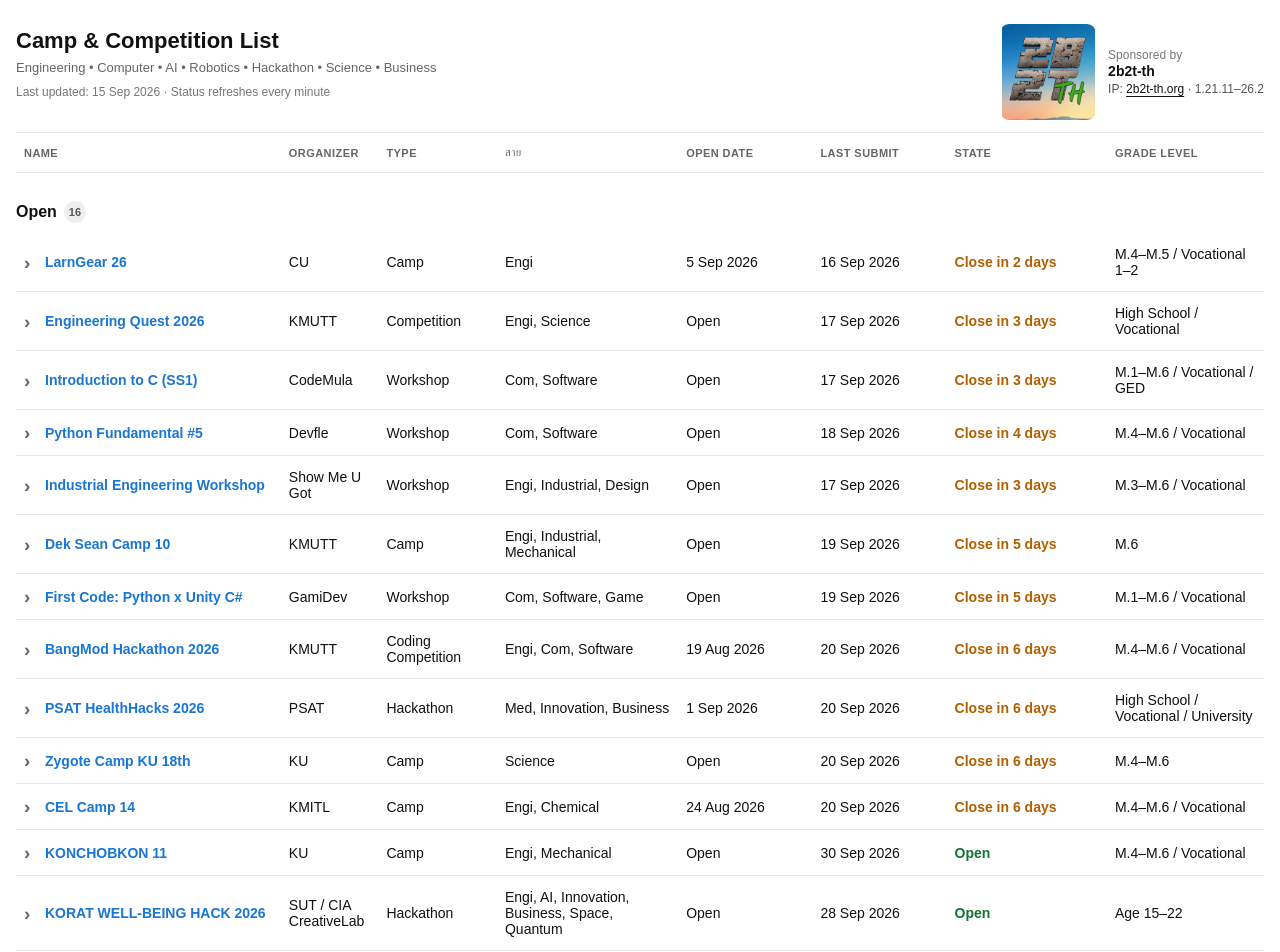
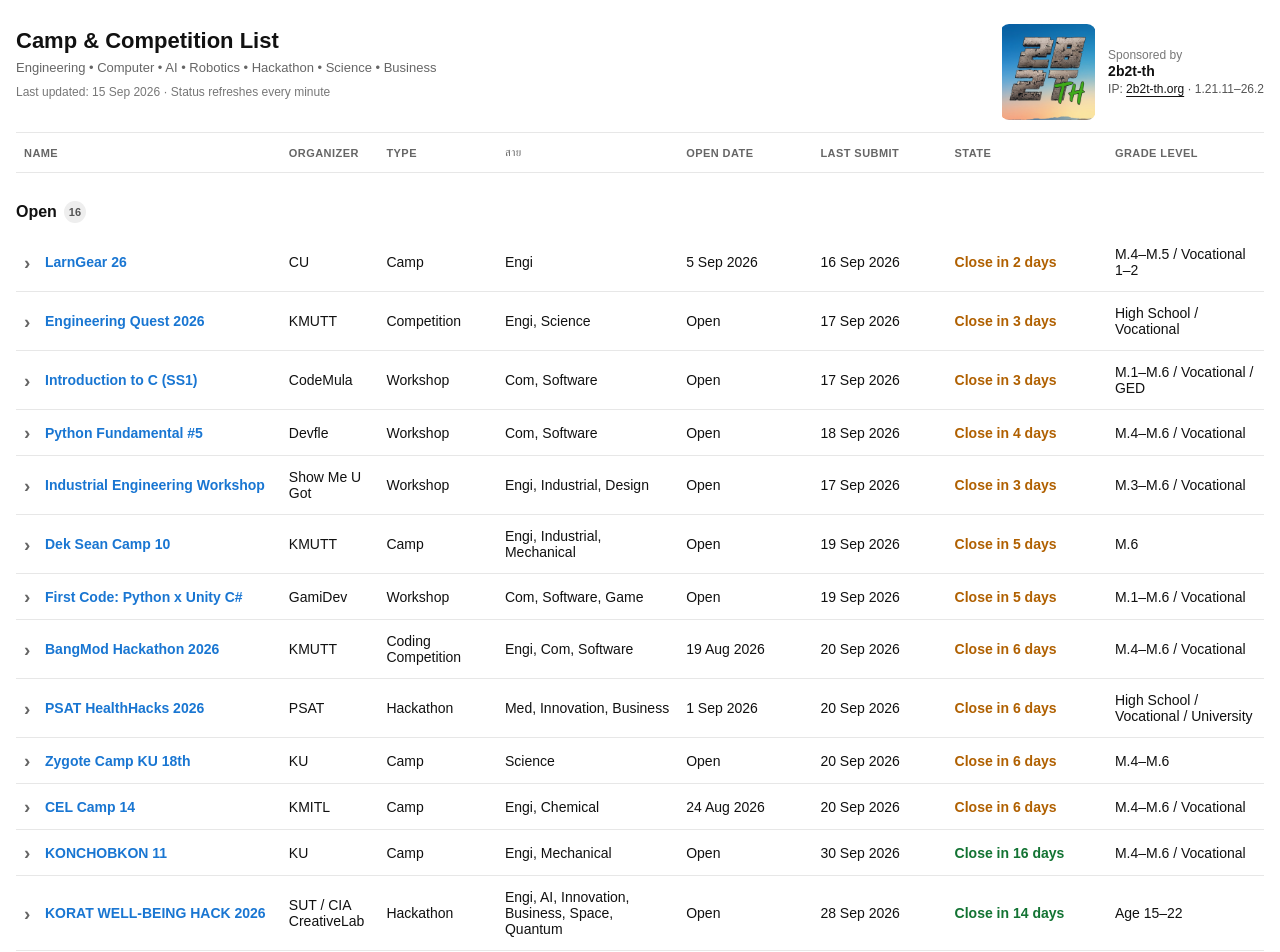
Before and after one commit to PolarBearEX-8/Competition-Lab, a React (Vite) app: page / in a window 1280 px wide. Shown: the top 952 px of the page. Built offline with nearby package versions, Linux system fonts and the light colour scheme.

Commit message:
Count down every known application deadline

```diff
--- a/src/App.tsx
+++ b/src/App.tsx
@@ -23,9 +23,9 @@ export function getLiveState(camp: Camp, now: number): LiveState {
   if (camp.registrationState === 'closed') return { label: 'Closed', className: 'closed', section: 'Closed' }
   if (closes !== undefined) {
     const remaining = closes - now
-    if (remaining <= 7 * DAY) return { label: countdown('Close', remaining), className: 'soon', section: 'Open' }
+    return { label: countdown('Close', remaining), className: remaining <= 7 * DAY ? 'soon' : 'open', section: 'Open' }
   }
-  return { label: closes === undefined ? 'Open / Unknown deadline' : 'Open', className: 'open', section: 'Open' }
+  return { label: 'Open / Unknown deadline', className: 'open', section: 'Open' }
 }
 
 function ExternalLink({ href, children }: { href: string; children: ReactNode }) {
```
